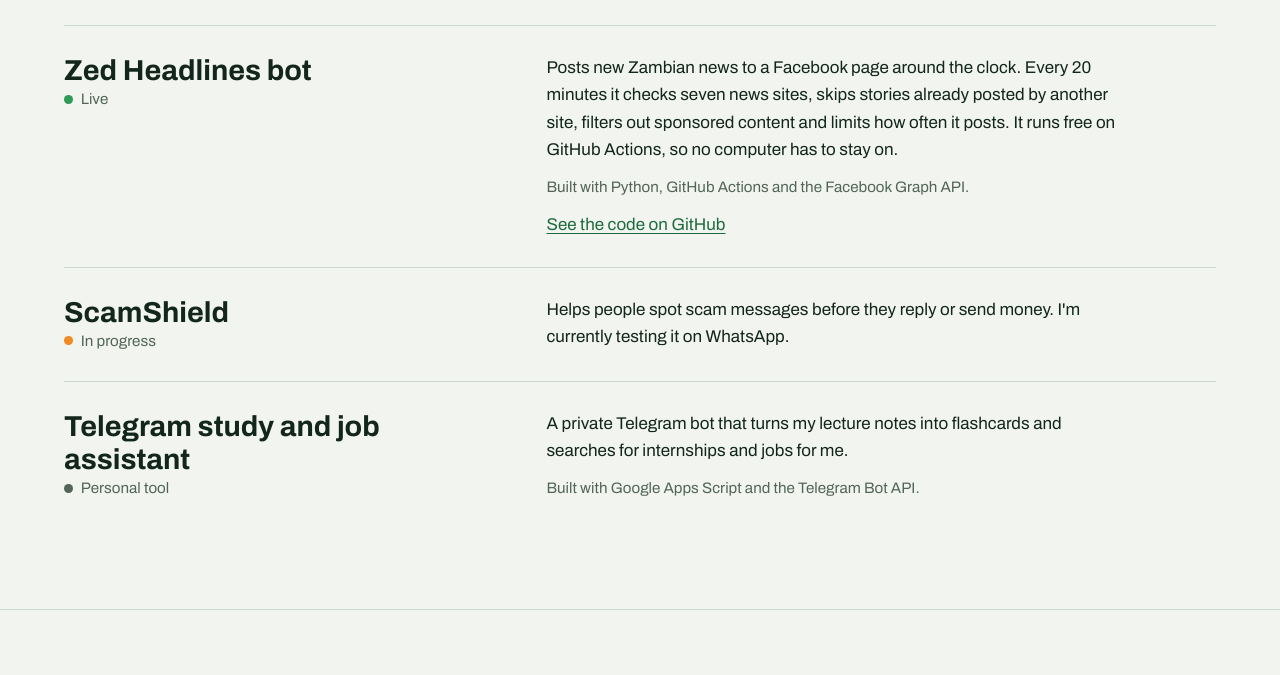
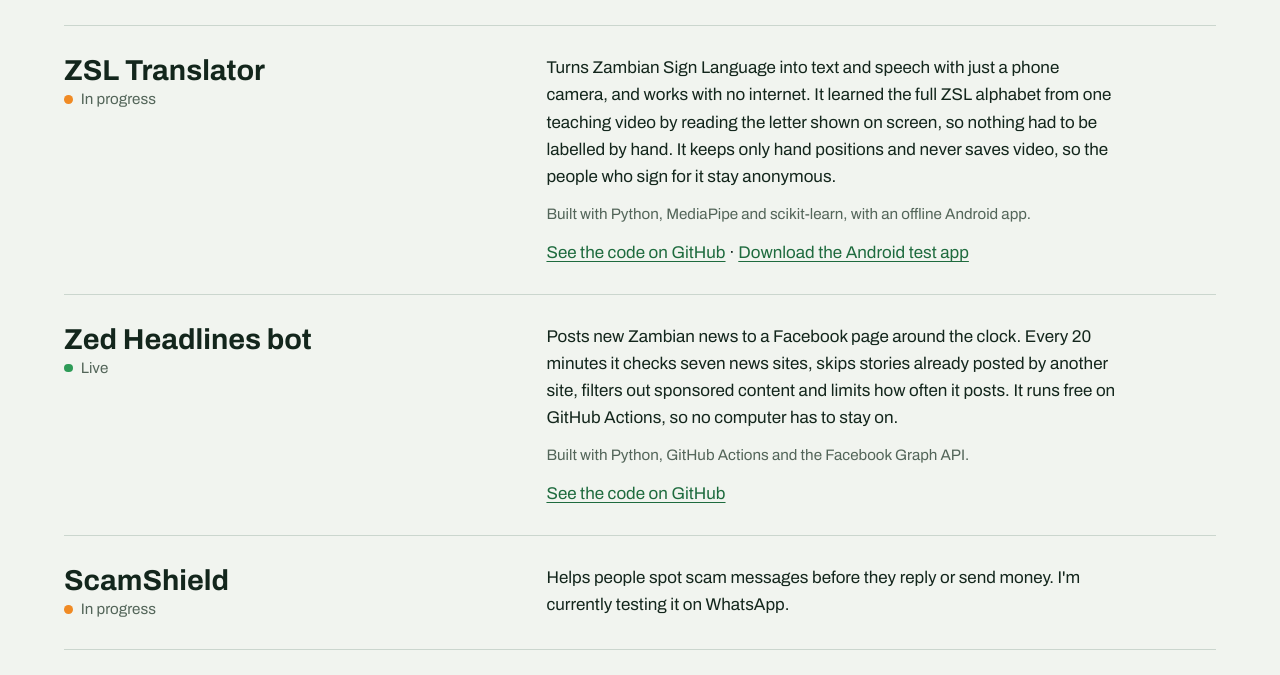
Before and after one commit to aubreylubasi/aubreylubasi.github.io, a plain HTML site: page index.html in a window 1280 px wide. Shown: the part 1336-2011 px from the top of the page. Drawn offline with Linux system fonts and the light colour scheme; a web font is replaced by a local one.

Commit message:
Add ZSL Translator to projects
Co-Authored-By: Claude Opus 5.5 <noreply@anthropic.com>
Claude-Session: https://claude.ai/code/session_01P48ZmuZM3gv54AsMH1eN2X

```diff
--- a/index.html
+++ b/index.html
@@ -230,6 +230,18 @@
 
       <article class="project">
         <div>
+          <h3>ZSL Translator</h3>
+          <p class="status wip">In progress</p>
+        </div>
+        <div>
+          <p>Turns Zambian Sign Language into text and speech with just a phone camera, and works with no internet. It learned the full ZSL alphabet from one teaching video by reading the letter shown on screen, so nothing had to be labelled by hand. It keeps only hand positions and never saves video, so the people who sign for it stay anonymous.</p>
+          <p class="built">Built with Python, MediaPipe and scikit-learn, with an offline Android app.</p>
+          <p class="links"><a href="https://github.com/aubreylubasi/zsl-translator">See the code on GitHub</a> · <a href="https://github.com/aubreylubasi/zsl-translator/releases/tag/latest-apk">Download the Android test app</a></p>
+        </div>
+      </article>
+
+      <article class="project">
+        <div>
           <h3>Zed Headlines bot</h3>
           <p class="status live">Live</p>
         </div>
@@ -284,6 +296,7 @@
             <li>React</li>
             <li>Laravel and PHP</li>
             <li>Python</li>
+            <li>Computer vision and machine learning with MediaPipe and scikit-learn</li>
             <li>Android, Flutter and Capacitor apps</li>
             <li>Google Apps Script</li>
           </ul>
```
